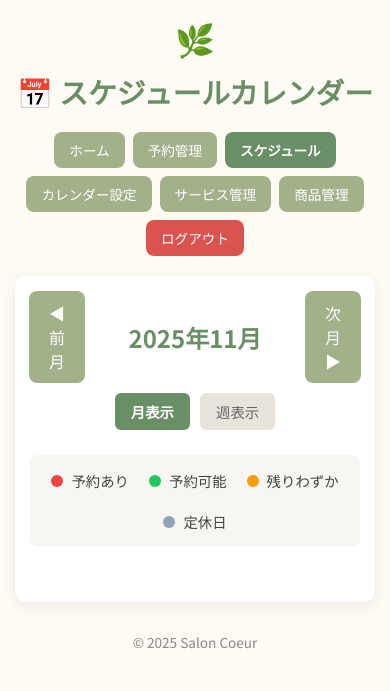
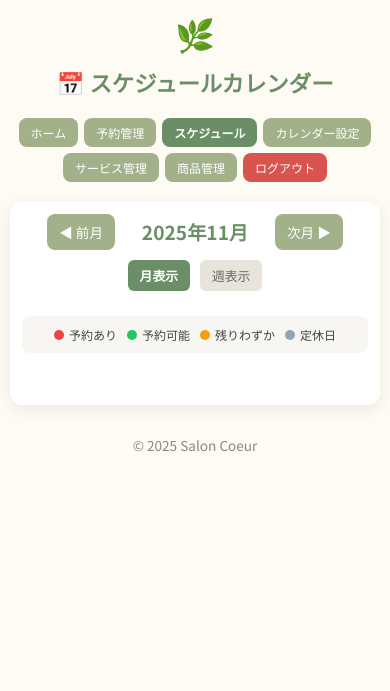
Before and after one commit to nitroskd/salon-booking, a Python web app: template templates/admin_schedule.html in a window 390 px wide. Shown: the top 691 px of the page. Run offline with Jinja, Linux system fonts and the light colour scheme; the template is opened without the code that fills it, so the values that code supplies are empty.

Commit message:
admin_schedule.html を更新

```diff
--- a/templates/admin_schedule.html
+++ b/templates/admin_schedule.html
@@ -2,7 +2,7 @@
 <html lang="ja">
 <head>
   <meta charset="UTF-8">
-  <meta name="viewport" content="width=device-width, initial-scale=1.0">
+  <meta name="viewport" content="width=device-width, initial-scale=1.0, maximum-scale=1.0, user-scalable=no">
   <title>スケジュールカレンダー | Salon Coeur</title>
   <link href="https://fonts.googleapis.com/css2?family=Noto+Sans+JP:wght@300;400;500;600;700&display=swap" rel="stylesheet">
   <style>
@@ -10,6 +10,7 @@
       margin: 0;
       padding: 0;
       box-sizing: border-box;
+      -webkit-tap-highlight-color: transparent;
     }
 
     body {
@@ -103,6 +104,7 @@
       font-size: 1em;
       font-weight: 500;
       transition: 0.3s;
+      font-family: 'Noto Sans JP', sans-serif;
     }
 
     .month-nav button:hover {
@@ -131,6 +133,7 @@
       cursor: pointer;
       font-size: 0.9em;
       transition: 0.3s;
+      font-family: 'Noto Sans JP', sans-serif;
     }
 
     .view-toggle button.active {
@@ -161,6 +164,7 @@
       width: 12px;
       height: 12px;
       border-radius: 50%;
+      flex-shrink: 0;
     }
 
     .dot-booked { background: #ef4444; }
@@ -196,9 +200,8 @@
       position: relative;
     }
 
-    .calendar-day:hover {
-      border-color: #a3b18a;
-      box-shadow: 0 4px 12px rgba(163, 177, 138, 0.2);
+    .calendar-day:active {
+      transform: scale(0.98);
     }
 
     .calendar-day.past {
@@ -392,6 +395,7 @@
     .modal-booking-value {
       color: #333;
       font-weight: 500;
+      word-break: break-word;
     }
 
     footer {
@@ -417,26 +421,25 @@
     }
 
     @media (max-width: 768px) {
-      .container {
-        padding: 15px;
+      body {
+        padding: 10px;
       }
 
-      .calendar-grid {
-        gap: 4px;
+      h1 {
+        font-size: 1.4em;
       }
 
-      .calendar-day {
-        min-height: 100px;
-        padding: 6px;
+      nav {
+        gap: 6px;
       }
 
-      .day-number {
-        font-size: 1em;
+      nav a {
+        padding: 6px 12px;
+        font-size: 0.75em;
       }
 
-      .booking-item {
-        font-size: 0.65em;
-        padding: 4px 6px;
+      .container {
+        padding: 12px;
       }
 
       .controls {
@@ -447,6 +450,141 @@
       .month-nav {
         width: 100%;
         justify-content: center;
+        gap: 10px;
+      }
+
+      .month-nav button {
+        padding: 8px 12px;
+        font-size: 0.85em;
+      }
+
+      .month-title {
+        font-size: 1.2em;
+        min-width: 140px;
+      }
+
+      .view-toggle button {
+        padding: 6px 12px;
+        font-size: 0.8em;
+      }
+
+      .legend {
+        gap: 10px;
+        padding: 10px;
+      }
+
+      .legend-item {
+        font-size: 0.75em;
+        gap: 5px;
+      }
+
+      .legend-dot {
+        width: 10px;
+        height: 10px;
+      }
+
+      .calendar-grid {
+        gap: 3px;
+      }
+
+      .calendar-header {
+        padding: 8px 2px;
+        font-size: 0.8em;
+      }
+
+      .calendar-day {
+        min-height: 80px;
+        padding: 4px;
+      }
+
+      .day-number {
+        font-size: 0.9em;
+        margin-bottom: 4px;
+      }
+
+      .day-weekday {
+        font-size: 0.65em;
+      }
+
+      .closed-badge {
+        padding: 2px 6px;
+        font-size: 0.6em;
+        margin-bottom: 4px;
+      }
+
+      .booking-item {
+        font-size: 0.55em;
+        padding: 3px 4px;
+        gap: 2px;
+      }
+
+      .booking-time {
+        display: block;
+        margin-bottom: 2px;
+      }
+
+      .booking-customer {
+        display: block;
+        margin-bottom: 1px;
+      }
+
+      .booking-service {
+        font-size: 0.9em;
+      }
+
+      .no-bookings {
+        font-size: 0.7em;
+        padding: 6px;
+      }
+
+      .modal-content {
+        margin: 20px auto;
+        padding: 20px;
+      }
+
+      .modal-header h2 {
+        font-size: 1.2em;
+      }
+
+      .modal-booking-time {
+        font-size: 1.1em;
+      }
+
+      .modal-booking-detail {
+        font-size: 0.85em;
+        flex-wrap: wrap;
+      }
+
+      .modal-booking-label {
+        min-width: 60px;
+      }
+    }
+
+    @media (max-width: 375px) {
+      .calendar-day {
+        min-height: 70px;
+        padding: 3px;
+      }
+
+      .day-number {
+        font-size: 0.85em;
+      }
+
+      .day-weekday {
+        display: none;
+      }
+
+      .booking-item {
+        font-size: 0.5em;
+        padding: 2px 3px;
+      }
+
+      .legend {
+        gap: 8px;
+      }
+
+      .legend-item {
+        font-size: 0.7em;
       }
     }
   </style>
@@ -532,17 +670,14 @@
 
     async function loadData() {
       try {
-        // 予約データを取得
         const bookingsRes = await fetch('/bookings');
         const bookingsData = await bookingsRes.json();
         bookings = bookingsData.bookings || [];
 
-        // 時間枠を取得
         const slotsRes = await fetch('/available-slots');
         const slotsData = await slotsRes.json();
         timeSlots = slotsData.slots || [];
 
-        // 営業日情報を取得
         const businessRes = await fetch(`/business-hours/${currentYear}/${currentMonth}`);
         const businessData = await businessRes.json();
 
@@ -583,18 +718,15 @@
 
       let html = '';
 
-      // 曜日ヘッダー
       const weekdays = ['日', '月', '火', '水', '木', '金', '土'];
       weekdays.forEach(day => {
         html += `<div class="calendar-header">${day}</div>`;
       });
 
-      // 空白セル
       for (let i = 0; i < firstDay; i++) {
         html += '<div class="calendar-day empty"></div>';
       }
 
-      // 日付セル
       for (let day = 1; day <= daysInMonth; day++) {
         const dateStr = `${currentYear}-${String(currentMonth).padStart(2, '0')}-${String(day).padStart(2, '0')}`;
         const currentDate = new Date(currentYear, currentMonth - 1, day);
@@ -610,7 +742,6 @@
 
         const weekdayNames = ['日', '月', '火', '水', '木', '金', '土'];
 
-        // その日の予約を取得
         const dayBookings = bookings.filter(b => b.booking_date === dateStr);
         const disabledTimes = disabledSlots[dateStr] || [];
 
@@ -639,7 +770,6 @@
             html += `<div class="booking-item" style="text-align: center; color: #6a8f66; font-weight: 600;">他${dayBookings.length - 3}件</div>`;
           }
         } else if (!isClosed && !isPast) {
-          // 無効化された時間枠を表示
           const disabledCount = disabledTimes.length;
           if (disabledCount > 0) {
             html += '<div class="no-bookings">一部時間停止中</div>';
@@ -693,13 +823,11 @@
 
       document.getElementById('modal-day-info').innerHTML = infoHtml;
 
-      // 時間枠ごとに表示
       let bookingsHtml = '';
 
       if (dayBookings.length === 0 && disabledTimes.length === 0) {
         bookingsHtml = '<div style="text-align: center; padding: 40px; color: #999;">この日は予約がありません</div>';
       } else {
-        // 全時間枠を表示
         timeSlots.forEach(slot => {
           const slotTimeStr = formatTime(slot.slot_time);
           const booking = dayBookings.find(b => formatTime(b.booking_time) === slotTimeStr);
```
